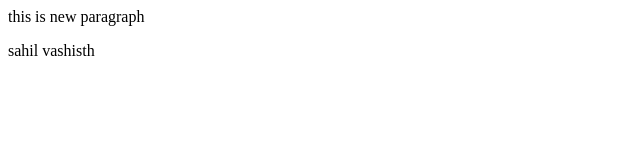
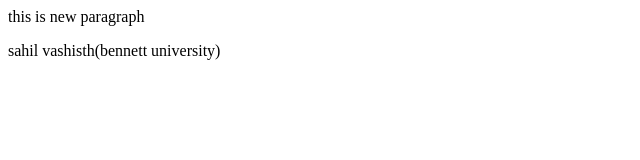
Before and after one commit to Sahilvashisth01/localrepo, a plain HTML site: page index.html in a window 1280 px wide. Shown: the whole page, without its empty margins (0-640 px from the left). Drawn offline with Linux system fonts and the light colour scheme.

Commit message:
adding college

```diff
--- a/index.html
+++ b/index.html
@@ -1,2 +1,2 @@
 <p> this is new paragraph</p>
-<p>sahil vashisth</p>
+<p>sahil vashisth(bennett university)</p>
```
